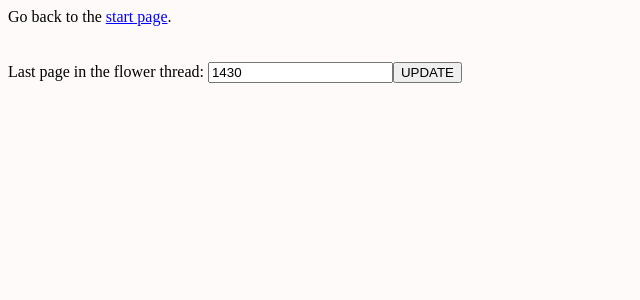
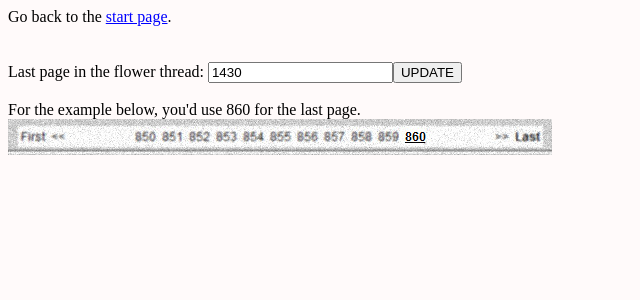
Before and after one commit to 4noraeson/tc-travelrun, a PHP site: page /firstoflast.php in a window 1280 px wide. Shown: the top 300 px of the page, without its empty margins (0-640 px from the left). Run offline with PHP 8.4, Linux system fonts and the light colour scheme; data comes from the database, SQL or seed files in the repository; a stand-in replaces the project's code that opens the database connection; some libraries are stand-ins or nearby versions.

Commit message:
added picture of page navigation

```diff
--- a/public_html/firstoflast.php
+++ b/public_html/firstoflast.php
@@ -28,6 +28,8 @@ echo '<form method="post" action="firstoflast2.php">';
 echo '<label>Last page in the flower thread: <input type="text" value="', $last1st, '" name="last1st"></label>';
 echo '<input type="submit" value="UPDATE"><br>';
 echo '</form>';
+echo '<br>For the example below, you\'d use 860 for the last page.<br>';
+echo '<img src="860.jpg" alt="page navigation on torn">';
 echo '</div>';
 
 echo htmlfooter();
```
Also changed, not shown: public_html/860.jpg (added).
